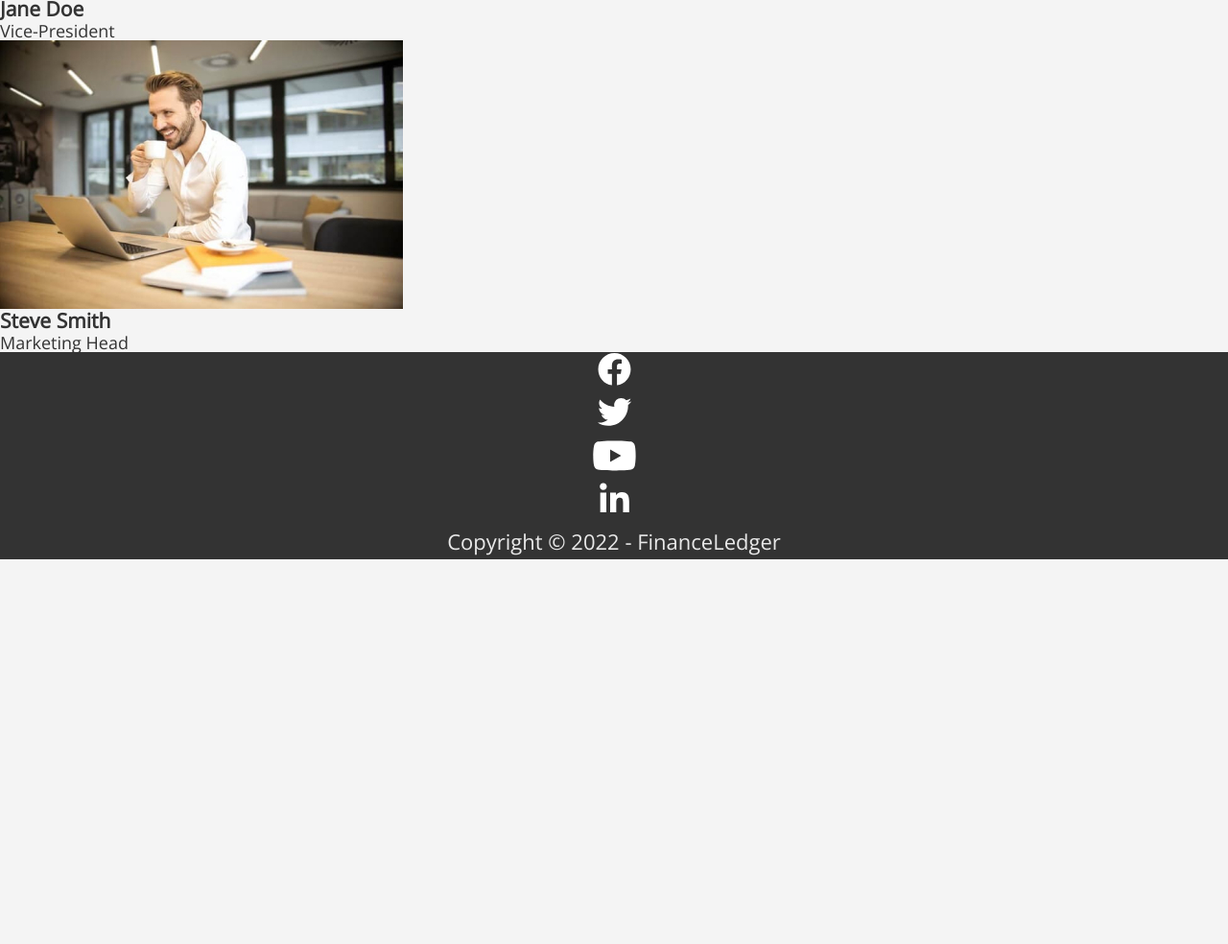
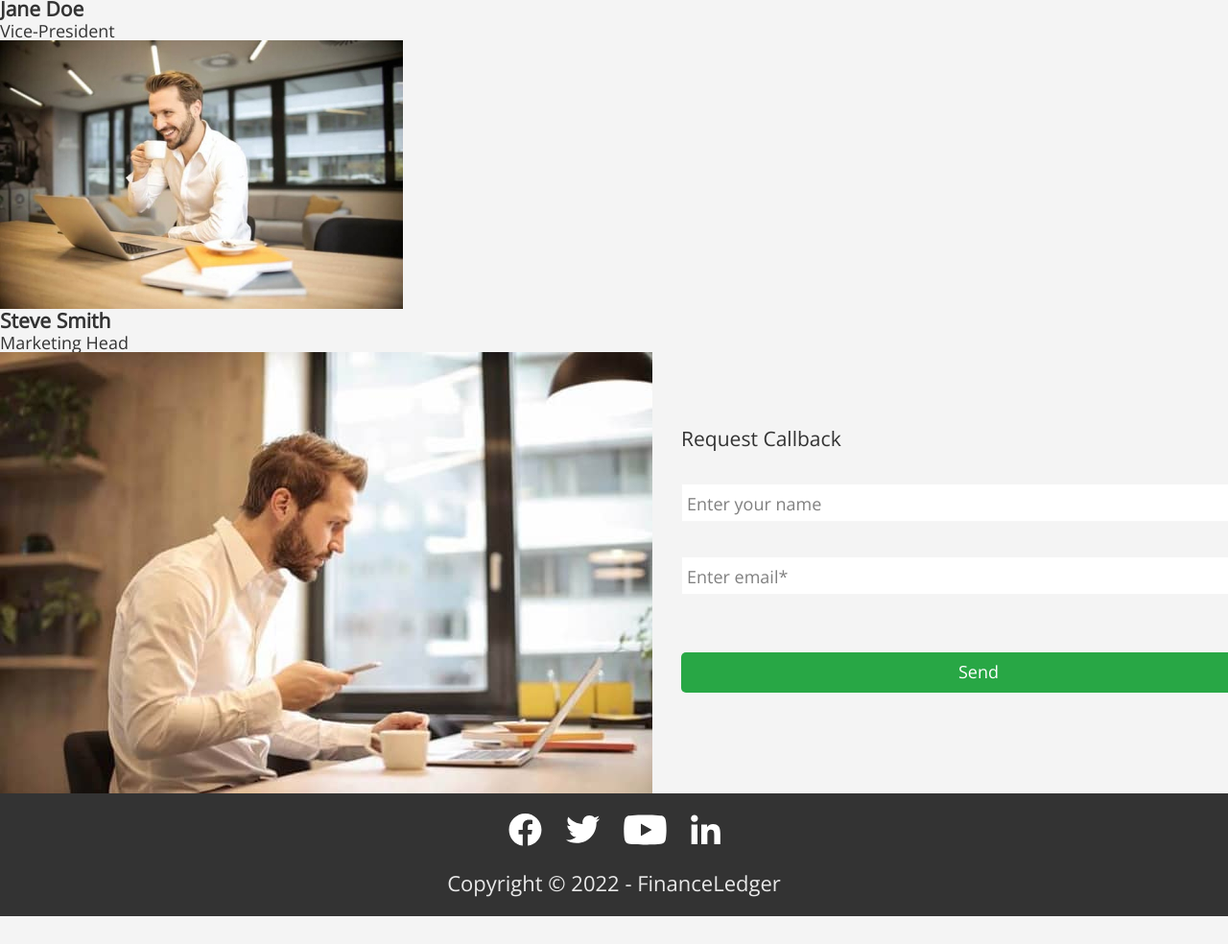
Before and after one commit to olexandryakowenko/fson-64-al-team, a plain HTML site: page index.html in a window 1280 px wide. Shown: the part 4794-5778 px from the top of the page at 96% size. Before the commit the page ends 5406 px from the top, so only its background shows below. Drawn offline with nearby package versions, Linux system fonts and the light colour scheme.

Commit message:
add-footer

```diff
--- a/css/style.css
+++ b/css/style.css
@@ -277,8 +277,82 @@ address {
   color: var(--secondary-text-color);
 }
 
+/* callback */
+
+.callback {
+  display: flex;
+  padding: 0;
+}
+.callback-form {
+  padding: 78px 30px 82px 30px;
+  background-color: #f4f4f4;
+}
+
+.callback-title {
+  font-family: "Open Sans";
+  font-weight: 300;
+  font-style: normal;
+  margin-bottom: 34px;
+  color: var(--primary-text-color);
+}
+
+.name-data-form,
+.mail-data-form {
+  font-style: normal;
+  font-weight: 400;
+  line-height: 1.56;
+  color: #808080;
+}
+
+.input-field-name {
+  width: 620px;
+  height: 40px;
+  left: 710px;
+  top: 3593px;
+  background: #ffffff;
+  border: 1px solid #f5f5f5;
+  border-radius: 0px;
+  margin-bottom: 36px;
+  padding: 6px 470px 5px 5px;
+}
+
+.input-field-mail {
+  width: 620px;
+  height: 40px;
+  left: 710px;
+  top: 3593px;
+  background: #ffffff;
+  border: 1px solid #f5f5f5;
+  border-radius: 0px;
+  margin-bottom: 60px;
+  padding: 6px 503px 5px 5px;
+}
+
+.btn-callback {
+  width: 620px;
+  height: 42px;
+  left: 710px;
+  top: 3769px;
+  color: var(--secondary-text-color);
+  background-color: var(--accent-color);
+  border: 1px solid transparent;
+  border-radius: 5px;
+}
+
+/* footer */
+
 .footer {
+  padding-top: 20px;
+  padding-bottom: 16px;
   background-color: var(--primary-text-color);
+}
+
+.footer-icon {
+  display: flex;
+  align-items: center;
+  justify-content: center;
+  gap: 25px;
+  margin-bottom: 10px;
 }
 
 .social-icon {
--- a/index.html
+++ b/index.html
@@ -326,9 +326,24 @@
           </li>
         </ul>
       </section>
+      <!-- section callback -->
+      <section class="callback container">
+        <h2 class="visually-hidden">callback</h2>
+        <img src="./images/callback-img.jpg" alt="human work in office" />
+        <div class="callback-form">
+          <h3 class="callback-title">Request Callback</h3>
+          <div class="input-field-name">
+            <p class="name-data-form">Enter your name</p>
+          </div>
+          <div class="input-field-mail">
+            <p class="mail-data-form">Enter email*</p>
+          </div>
+          <button class="btn-callback" type="button">Send</button>
+        </div>
+      </section>
     </main>
     <footer class="footer hero-text">
-      <ul class="list">
+      <ul class="footer-icon list">
         <li>
           <a
             class="social-link"
```
Also changed, not shown: images/callback-img.jpg (added).
